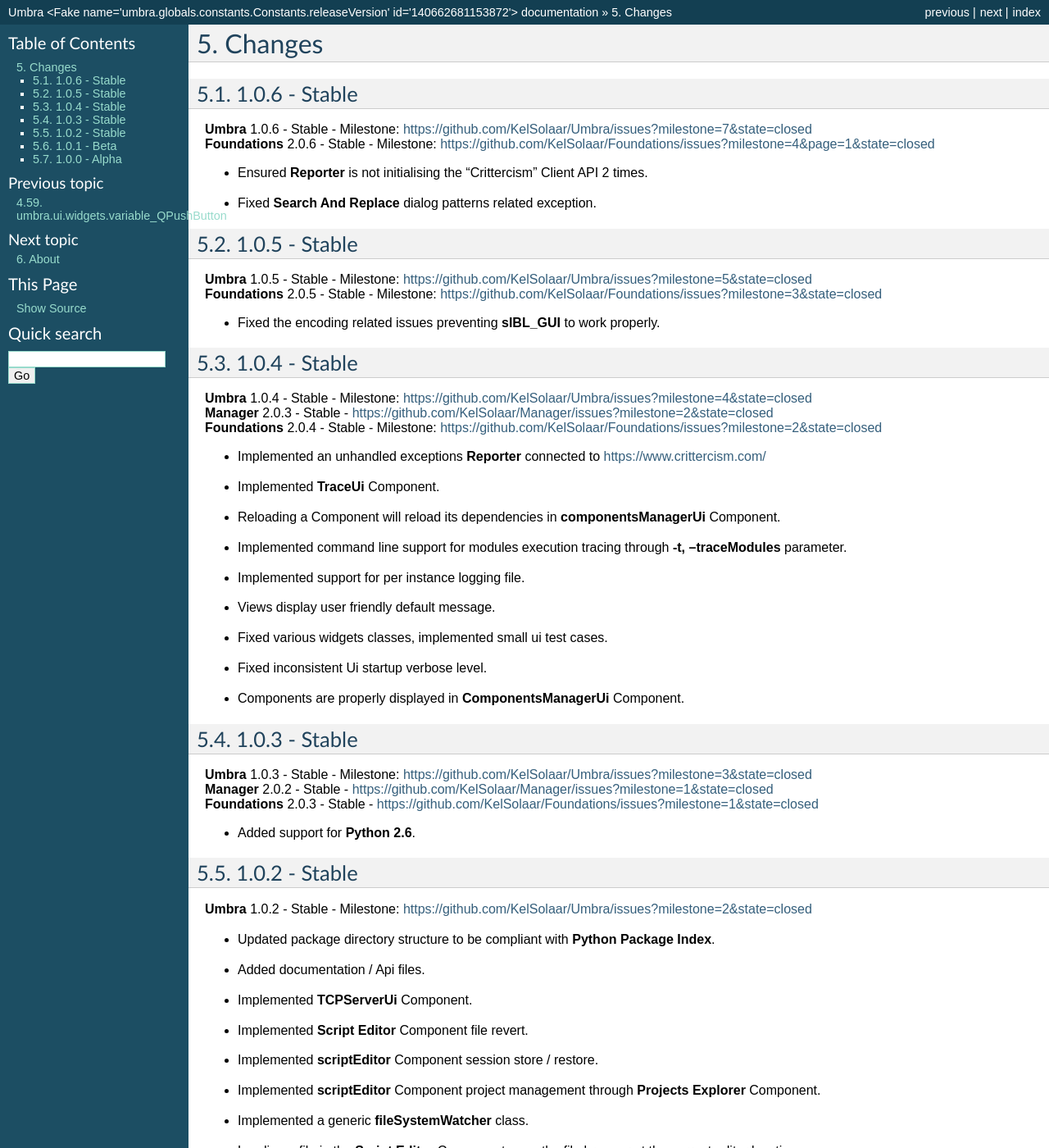
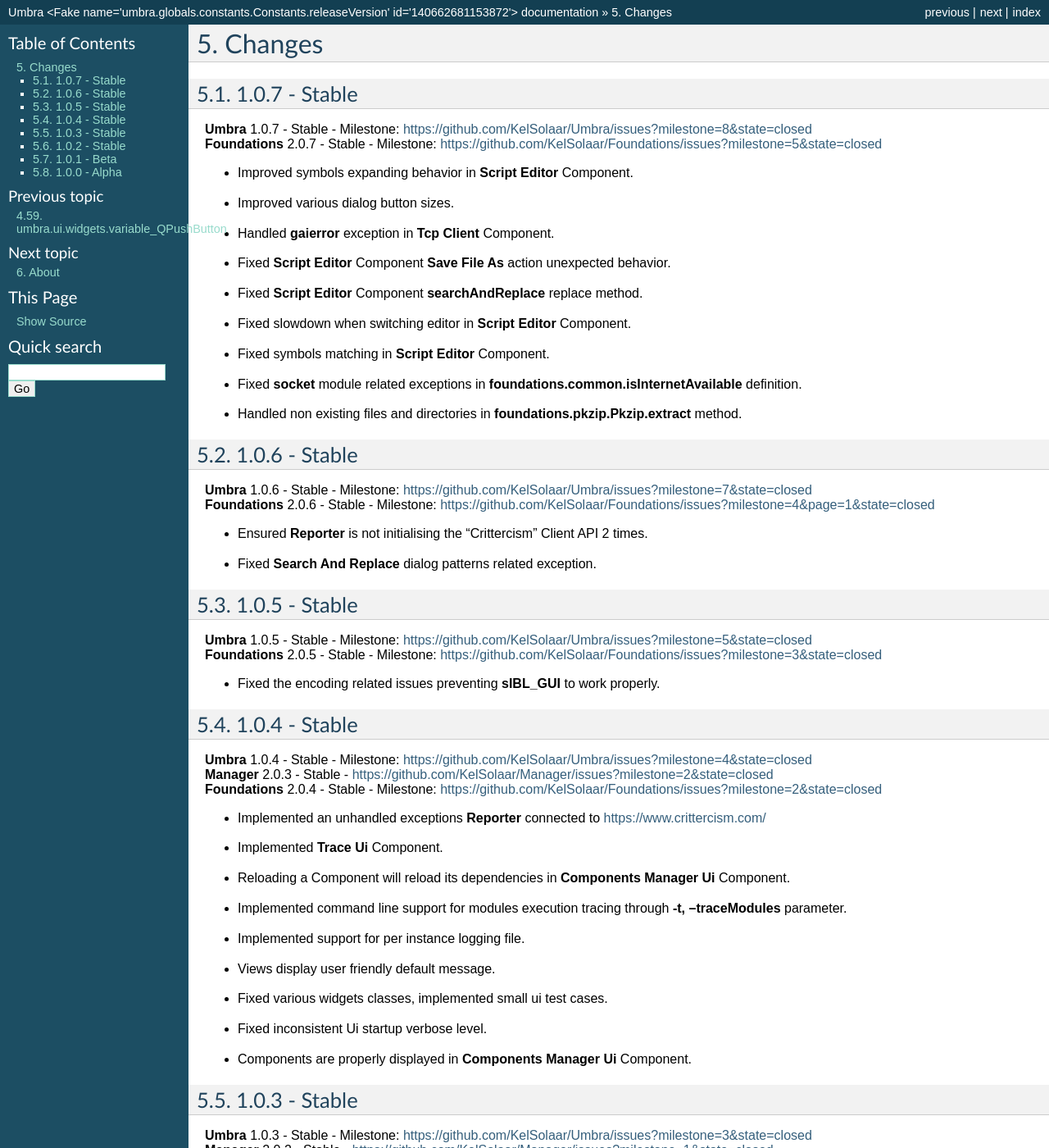
Before and after one commit to KelSolaar/Umbra, a Sphinx documentation site: the page built from docs/sphinx/source/resources/pages/changes.rst, in a window 1280 px wide and 1400 px high. Shown: the whole window at 82% size. Built offline with Sphinx 7.4.7, drawn with Linux system fonts in a browser that asks for light colours; some of the changed text lies outside the part shown.

```diff
--- a/docs/sphinx/source/resources/pages/api/umbra.ui.common.rst
+++ b/docs/sphinx/source/resources/pages/api/umbra.ui.common.rst
@@ -33,6 +33,8 @@ Functions
 
 .. autofunction:: setToolBoxHeight
 
+.. autofunction:: setChildrenPadding
+
 Classes
 -------
 
--- a/docs/sphinx/source/resources/pages/api/umbra.ui.inputAccelerators.rst
+++ b/docs/sphinx/source/resources/pages/api/umbra.ui.inputAccelerators.rst
@@ -13,11 +13,13 @@ Functions
 
 .. autofunction:: getEditorCapability
 
+.. autofunction:: isSymbolsPairComplete
+
+.. autofunction:: performCompletion
+
 .. autofunction:: indentationPreEventInputAccelerators
 
 .. autofunction:: indentationPostEventInputAccelerators
-
-.. autofunction:: performCompletion
 
 .. autofunction:: completionPreEventInputAccelerators
 
--- a/docs/sphinx/source/resources/pages/changes.rst
+++ b/docs/sphinx/source/resources/pages/changes.rst
@@ -1,5 +1,21 @@
 Changes
 =======
+
+1.0.7 - Stable
+--------------
+
+| **Umbra** 1.0.7 - Stable - Milestone: https://github.com/KelSolaar/Umbra/issues?milestone=8&state=closed
+| **Foundations** 2.0.7 - Stable - Milestone: https://github.com/KelSolaar/Foundations/issues?milestone=5&state=closed
+
+-  Improved symbols expanding behavior in **Script Editor** Component.
+-  Improved various dialog button sizes.
+-  Handled **gaierror** exception in **Tcp Client** Component.
+-  Fixed **Script Editor** Component **Save File As** action unexpected behavior.
+-  Fixed **Script Editor** Component **searchAndReplace** replace method.
+-  Fixed slowdown when switching editor in **Script Editor** Component.
+-  Fixed symbols matching in **Script Editor** Component.
+-  Fixed **socket** module related exceptions in **foundations.common.isInternetAvailable** definition.
+-  Handled non existing files and directories in **foundations.pkzip.Pkzip.extract** method.
 
 1.0.6 - Stable
 --------------
@@ -26,14 +42,14 @@ Changes
 | **Foundations** 2.0.4 - Stable - Milestone: https://github.com/KelSolaar/Foundations/issues?milestone=2&state=closed
 
 -  Implemented an unhandled exceptions **Reporter** connected to https://www.crittercism.com/
--  Implemented **TraceUi** Component.
--  Reloading a Component will reload its dependencies in **componentsManagerUi** Component.
+-  Implemented **Trace Ui** Component.
+-  Reloading a Component will reload its dependencies in **Components Manager Ui** Component.
 -  Implemented command line support for modules execution tracing through **-t, --traceModules** parameter.
 -  Implemented support for per instance logging file.
 -  Views display user friendly default message.
 -  Fixed various widgets classes, implemented small ui test cases.
 -  Fixed inconsistent Ui startup verbose level.
--  Components are properly displayed in **ComponentsManagerUi** Component.
+-  Components are properly displayed in **Components Manager Ui** Component.
 
 1.0.3 - Stable
 --------------
@@ -51,17 +67,17 @@ Changes
 
 -  Updated package directory structure to be compliant with **Python Package Index**.
 -  Added documentation / Api files.
--  Implemented **TCPServerUi** Component.
+-  Implemented **TCP Server Ui** Component.
 -  Implemented **Script Editor** Component file revert.
--  Implemented **scriptEditor** Component session store / restore.
--  Implemented **scriptEditor** Component project management through **Projects Explorer** Component.
+-  Implemented **script Editor** Component session store / restore.
+-  Implemented **script Editor** Component project management through **Projects Explorer** Component.
 -  Implemented a generic **fileSystemWatcher** class.
 -  Loading a file in the **Script Editor** Component open the file browser at the current editor location.
 -  **Search In Files** / **Search And Replace** dialogs search QComboBox have their text selected on dialog open.
 -  Multiples files can be loaded at same time in **Script Editor** Component.
 -  Ensure **messageBox** dialogs are centered on screen by default.
--  Fix issue where closing a tab in **scriptEditor** Component may trigger closing of the next tab.
--  Fix various other **scriptEditor** issues: https://github.com/KelSolaar/Umbra/issues?labels=Defect&milestone=2&page=1&state=closed
+-  Fix issue where closing a tab in **Script Editor** Component may trigger closing of the next tab.
+-  Fix various other **Script Editor** issues: https://github.com/KelSolaar/Umbra/issues?labels=Defect&milestone=2&page=1&state=closed
 
 1.0.1 - Beta
 ------------
```
Also changed, not shown: docs/help/Umbra_Manual.html (+25 -0 lines).
